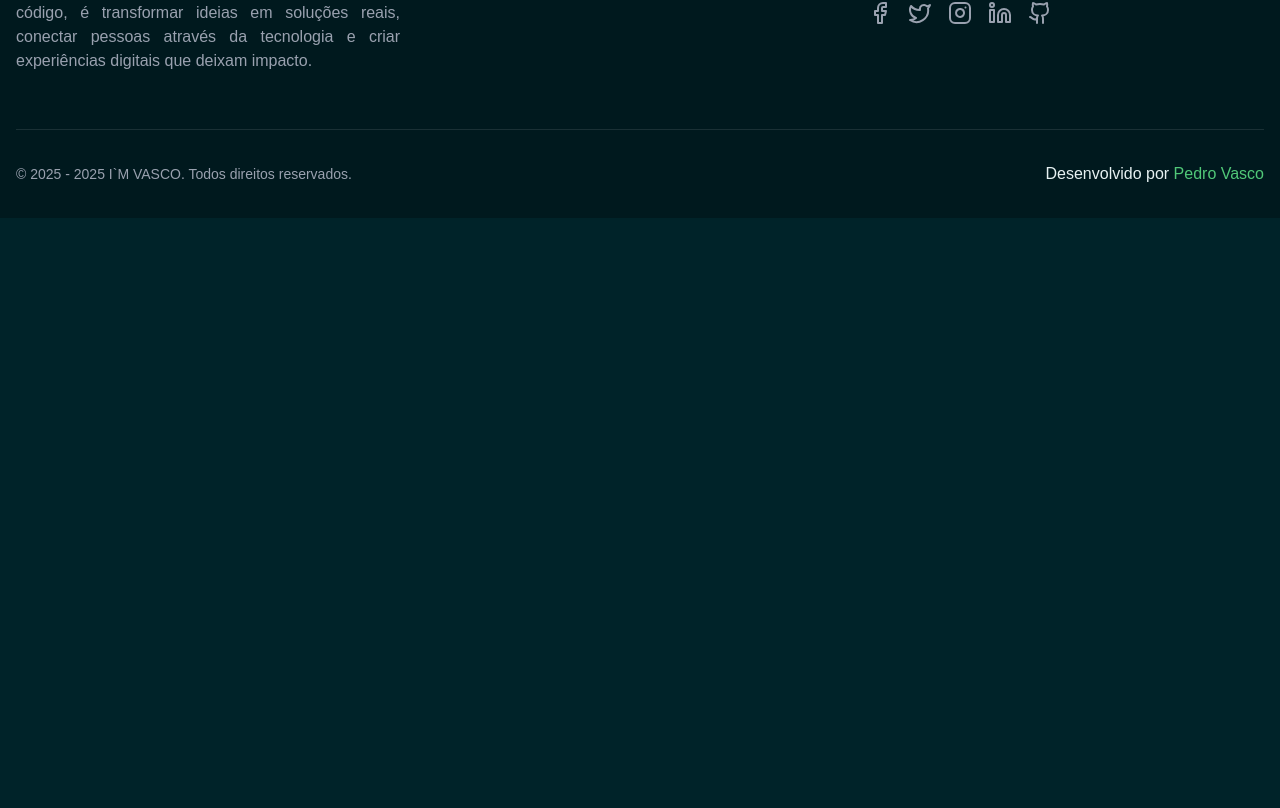
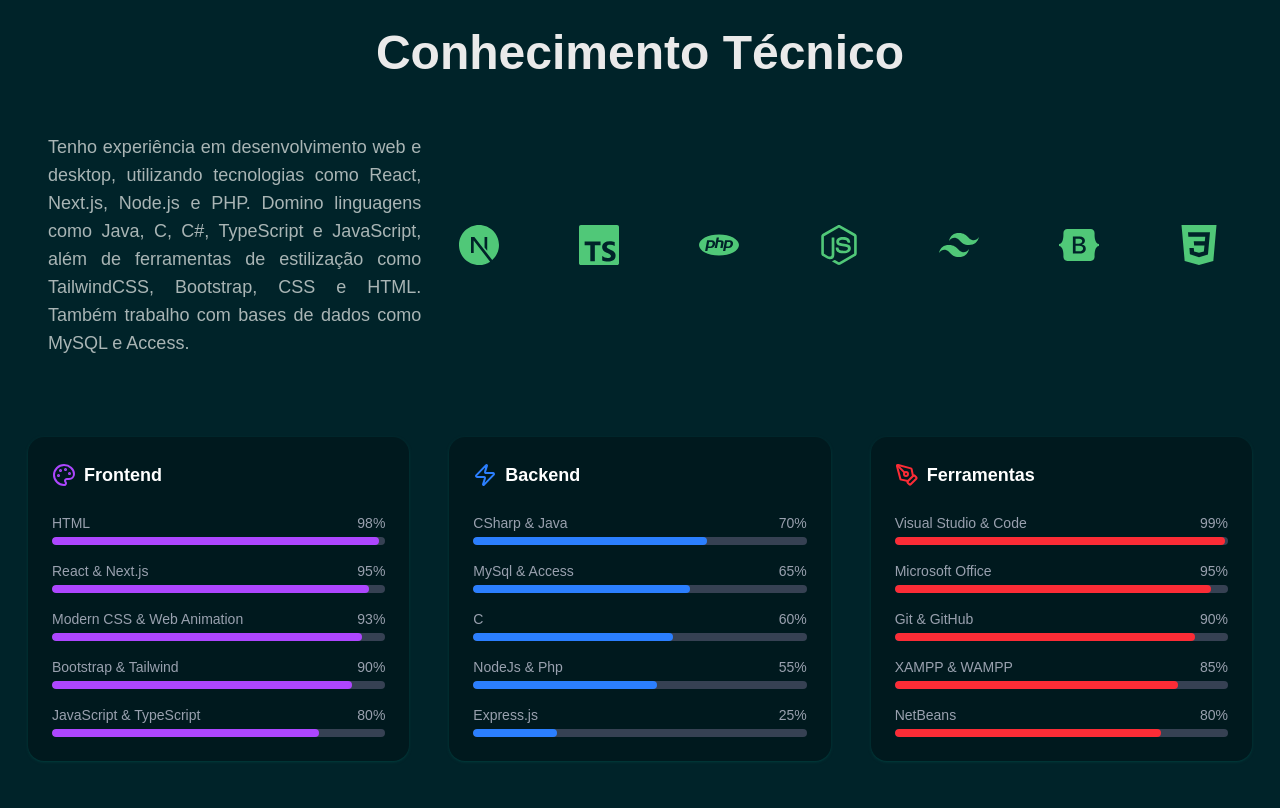
Before and after one commit to PedroVasco03/portfolio-vasco, a Next.js app: page / in a window 1280 px wide. Shown: the part 912-1720 px from the top of the page. Before the commit the page ends 1130 px from the top, so only its background shows below. Built offline with nearby package versions, Linux system fonts and the light colour scheme.

Commit message:
technical knowledge

```diff
--- a/package.json
+++ b/package.json
@@ -14,6 +14,8 @@
     "next": "15.5.3",
     "react": "19.1.0",
     "react-dom": "19.1.0",
+    "react-fast-marquee": "^1.6.5",
+    "react-icons": "^5.5.0",
     "tailwind-merge": "^3.3.1"
   },
   "devDependencies": {
--- a/src/app/dev/page.tsx
+++ b/src/app/dev/page.tsx
@@ -1,6 +1,7 @@
 import Head from "next/head"
 import "./maintenance.css"
 import Button from "@/components/UI/Button"
+import Image from "next/image"
 
 const MaintenancePage = () => {
   return (
@@ -21,6 +22,13 @@ const MaintenancePage = () => {
           <Button variant="secondary">Percebido</Button>
           <Button variant="outline">Percebido</Button>
           <Button variant="ghost">Percebido</Button>
+                <Image src="/images/test.png"  width={38} height={38} alt="teste" /> <small>CSS</small>
+                <Image src="/images/test.png"  width={38} height={38} alt="teste" />
+                <Image src="/images/test.png"  width={38} height={38} alt="teste" />
+                <Image src="/images/test.png"  width={38} height={38} alt="teste" />
+                <Image src="/images/test.png"  width={38} height={38} alt="teste" />
+                <Image src="/images/test.png"  width={38} height={38} alt="teste" />
+                <Image src="/images/test.png"  width={38} height={38} alt="teste" />
         </div>
       </main>
     </>
--- a/src/app/layout.tsx
+++ b/src/app/layout.tsx
@@ -1,7 +1,7 @@
 import type { Metadata } from "next";
 import "../styles/globals.css";
-import NavBar from "@/components/Navbar";
-import Footer from "@/components/Footer";
+import NavBar from "@/components/nav/Navbar";
+import Footer from "@/components/footer/Footer";
 
 export const metadata: Metadata = {
   title: "Portfólio - Pedro Vasco",
--- a/src/app/page.tsx
+++ b/src/app/page.tsx
@@ -1,4 +1,5 @@
-import Hero from "@/components/Hero";
+import Experience from "@/components/experience/Experience";
+import Hero from "@/components/hero/Hero";
 import { redirect } from "next/navigation";
 
 const isMaintenance = process.env.NEXT_PUBLIC_MAINTENANCE === "true";
@@ -11,6 +12,7 @@ export default function Home() {
     return (
       <>
         <Hero/>
+        <Experience/>
       </>
     );
   }
--- /dev/null
+++ b/src/components/experience/Experience.tsx
@@ -0,0 +1,56 @@
+"use client";
+import Marquee from "react-fast-marquee";
+import ExperienceCard from "./ExperienceCard";
+
+import {
+  SiReact, SiNextdotjs,  SiTypescript, SiPhp,
+  SiNodedotjs, SiTailwindcss, SiBootstrap, SiCss3,
+  SiHtml5, SiSharp, SiC, SiMysql
+} from "react-icons/si";
+
+export const brandLogos = [
+  { name: "React", icon: SiReact },
+  { name: "NextJs", icon: SiNextdotjs },
+  { name: "TypeScript", icon: SiTypescript },
+  { name: "PHP", icon: SiPhp },
+  { name: "NodeJs", icon: SiNodedotjs },
+  { name: "TailwindCSS", icon: SiTailwindcss },
+  { name: "Bootstrap", icon: SiBootstrap },
+  { name: "CSS", icon: SiCss3 },
+  { name: "HTML", icon: SiHtml5 },
+  { name: "C#", icon: SiSharp },
+  { name: "C", icon: SiC },
+  { name: "MySQL", icon: SiMysql }
+];
+
+
+
+const Experience = () => {
+  return (
+    <div className="content py-10 md:py-25 flex flex-col  items-center px-2">
+      <div className="grid grid-cols-1 md:grid-cols-2 lg:grid-cols-3 gap-8 p-10  text-center ">
+        <h2 className="col-span-1 md:col-span-2 lg:col-span-3 md:font-semibold text-3xl sm:text-4xl md:text-5xl font-medium text-[#EAEAEA]  mb-6">Conhecimento Técnico</h2>
+        <p className="col-span-1  text-[14px] sm:text-lg text-[#A9B5B5] font-normal h-full w-full text-justify">
+          Tenho experiência em desenvolvimento web e desktop,
+          utilizando tecnologias como React, Next.js, Node.js e PHP.
+          Domino linguagens como Java, C, C#, TypeScript e JavaScript,
+          além de ferramentas de estilização como TailwindCSS, Bootstrap,
+          CSS e HTML. Também trabalho com bases de dados como MySQL e Access.
+        </p>
+        <Marquee pauseOnHover={true} speed={100} className="col-span-1 lg:col-span-2 h-full w-full flex justify-center items-center m-auto">
+        <p className="flex  items-center ">
+          {brandLogos.map(({ name, icon: Icon }) => (
+            <span className="ps-5 sm:ps-10 md:ps-20" key={name}>
+              <Icon className="w-10 h-10 text-[#50C878]" />
+            </span>
+          ))}
+        </p>
+      </Marquee>
+      </div>
+
+      <ExperienceCard/>
+    </div>
+  );
+};
+
+export default Experience;
--- /dev/null
+++ b/src/components/experience/ExperienceCard.tsx
@@ -0,0 +1,116 @@
+import { Palette, PenTool, Zap } from "lucide-react";
+
+type Skill = {
+  name: string;
+  percent: number;
+};
+
+const front: Skill[] = [
+    { name: "HTML", percent: 98 },
+    { name: "React & Next.js", percent: 95 },
+    { name: "Modern CSS & Web Animation", percent: 93 },
+    { name: "Bootstrap & Tailwind", percent: 90 },
+    { name: "JavaScript & TypeScript", percent: 80 },
+];
+
+const back: Skill[] = [
+    { name: "CSharp & Java", percent: 70 },
+    { name: "MySql & Access", percent: 65 },
+    { name: "C", percent: 60 },
+    { name: "NodeJs & Php", percent: 55 },
+    { name: "Express.js", percent: 25 },
+];
+
+const tools: Skill[] = [
+    { name: "Visual Studio & Code", percent: 99 },
+    { name: "Microsoft Office", percent: 95 },
+    { name: "Git & GitHub", percent: 90 },
+    { name: "XAMPP & WAMPP ", percent: 85 },
+    { name: "NetBeans", percent: 80 },
+
+];
+
+const ExperienceCard = () => {
+  return (
+    <section className="w-full experience-cards px-5 mt-10 flex flex-col md:flex-row gap-6 md:gap-10 justify-center items-center">
+        <div className="w-full max-w-sm p-6 bg-[#00191E] rounded-2xl shadow shadow-[#003B3B]">
+            {/* Header */}
+            <div className="flex items-center gap-2 mb-6">
+                <Palette className="text-purple-500 w-6 h-6" />
+                <h3 className="text-lg font-bold text-white">Frontend</h3>
+            </div>
+
+            {/* Front */}
+            <div className="space-y-4">
+                {front.map((skill, index) => (
+                <div key={index}>
+                    <div className="flex justify-between text-sm text-gray-400 mb-1">
+                    <span>{skill.name}</span>
+                    <span>{skill.percent}%</span>
+                    </div>
+                    <div className="w-full h-2 bg-gray-700 rounded-full overflow-hidden">
+                    <div
+                        className="h-full bg-purple-500 rounded-full"
+                        style={{ width: `${skill.percent}%` }}
+                    ></div>
+                    </div>
+                </div>
+                ))}
+            </div>
+        </div>
+
+        <div className="w-full max-w-sm p-6 bg-[#00191E] rounded-2xl shadow shadow-[#003B3B]">
+            {/* Header */}
+            <div className="flex items-center gap-2 mb-6">
+                <Zap className="text-blue-500 w-6  h-6" />
+                <h3 className="text-lg font-bold text-white">Backend</h3>
+            </div>
+
+            {/* Back */}
+            <div className="space-y-4">
+                {back.map((skill, index) => (
+                <div key={index}>
+                    <div className="flex justify-between text-sm text-gray-400 mb-1">
+                    <span>{skill.name}</span>
+                    <span>{skill.percent}%</span>
+                    </div>
+                    <div className="w-full h-2 bg-gray-700 rounded-full overflow-hidden">
+                    <div
+                        className="h-full bg-blue-500 rounded-full"
+                        style={{ width: `${skill.percent}%` }}
+                    ></div>
+                    </div>
+                </div>
+                ))}
+            </div>
+        </div>
+
+    <div className="w-full max-w-sm p-6 bg-[#00191E] rounded-2xl shadow shadow-[#003B3B]">
+      {/* Header */}
+      <div className="flex items-center gap-2 mb-6">
+        <PenTool className="text-red-500 w-6 h-6" />
+        <h3 className="text-lg font-bold text-white">Ferramentas</h3>
+      </div>
+
+      {/* Tools */}
+      <div className="space-y-4">
+        {tools.map((skill, index) => (
+          <div key={index}>
+            <div className="flex justify-between text-sm text-gray-400 mb-1">
+              <span>{skill.name}</span>
+              <span>{skill.percent}%</span>
+            </div>
+            <div className="w-full h-2 bg-gray-700 rounded-full overflow-hidden">
+              <div
+                className="h-full bg-red-500 rounded-full"
+                style={{ width: `${skill.percent}%` }}
+              ></div>
+            </div>
+          </div>
+        ))}
+      </div>
+    </div>
+    </section>
+  );
+}
+export default ExperienceCard
--- a/src/components/Hero.tsx
+++ b/src/components/hero/Hero.tsx
@@ -1,13 +1,14 @@
 import Image from "next/image"
 import { Atom, Trophy, Zap} from 'lucide-react';
-import HeroIMG from "../../public/images/I.jpg"
+import HeroIMG from "../../../public/images/I.jpg"
 import Link from "next/link"
-import Button from "./UI/Button"
+import Button from "../UI/Button"
 
 const Hero = () => {
   return (
     <section className="hero">
         <div className="hero-inner">
+
             <div className="left-content">
                 <div className="hero-txt">
                     <h1 className="text-4xl md:text-5xl lg:text-6xl font-bold mb-4">Olá, sou Pedro Vasco<br /> <span className="text-[#50C878]">Desenvolvedor Web</span></h1>
@@ -49,6 +50,7 @@ const Hero = () => {
                 </div>
             </div>
 
+
         </div>
     </section>
   )
```
Also changed, not shown: public/images/test.png (added), src/components/footer/Footer.tsx (renamed from src/components/Footer.tsx), src/components/nav/Navbar.tsx (renamed from src/components/Navbar.tsx), src/components/project/ProjectCard.tsx (added), 1 other file (tests, documents, lock files or other folders).
